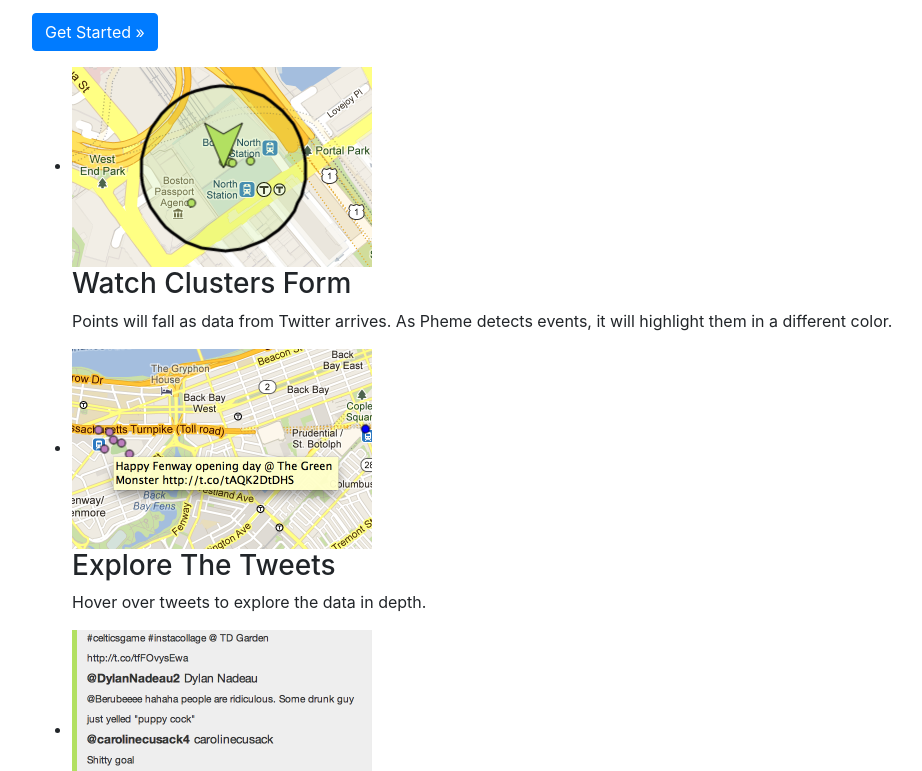
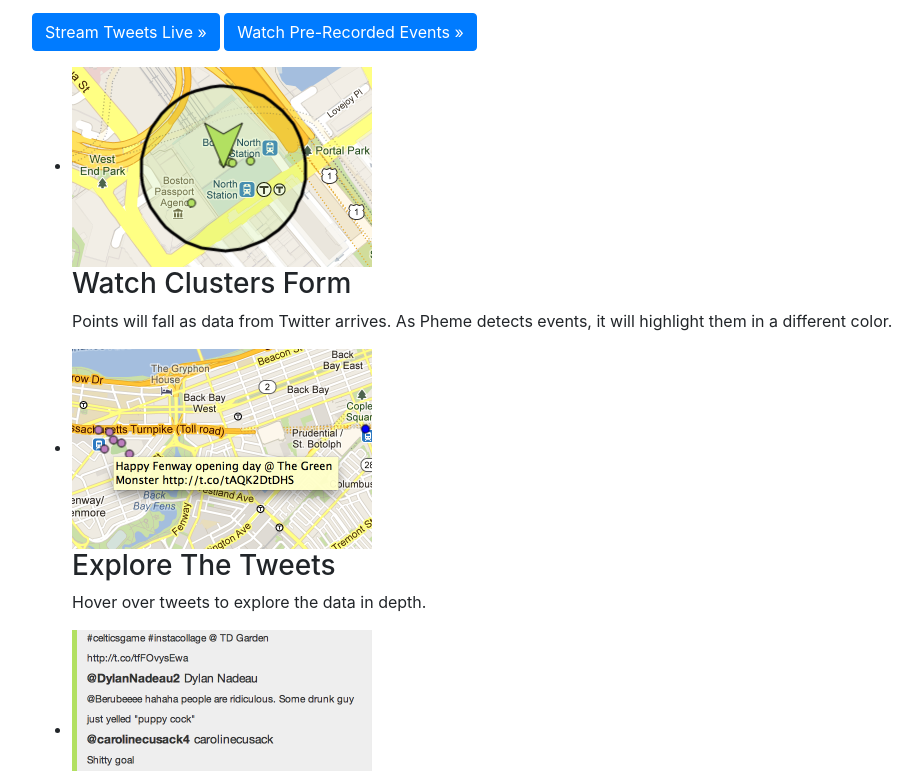
Before and after one commit to zenazn/pheme, a website: page public/index.html in a window 1280 px wide. Shown: the part 139-910 px from the top of the page, without its empty margins (53-975 px from the left). Drawn offline with nearby package versions, Linux system fonts and the light colour scheme.

Commit message:
Working on Process Book

```diff
--- a/public/index.html
+++ b/public/index.html
@@ -18,7 +18,10 @@
         </p>
         <p>
           <a class="btn btn-primary btn-large" href="/map.html">
-            Get Started &raquo;
+            Stream Tweets Live &raquo;
+          </a>
+          <a class="btn btn-primary btn-large" href="/events.html">
+            Watch Pre-Recorded Events &raquo;
           </a>
         </p>
       </div>
```
Also changed, not shown: Process Book 2/cloud1.png (added), Process Book 2/fading.png (added), Process Book 2/splash.png (added), Process Book 2/splash2.png (added), Process Book 2/toomuch.png (added), 6 other files.
